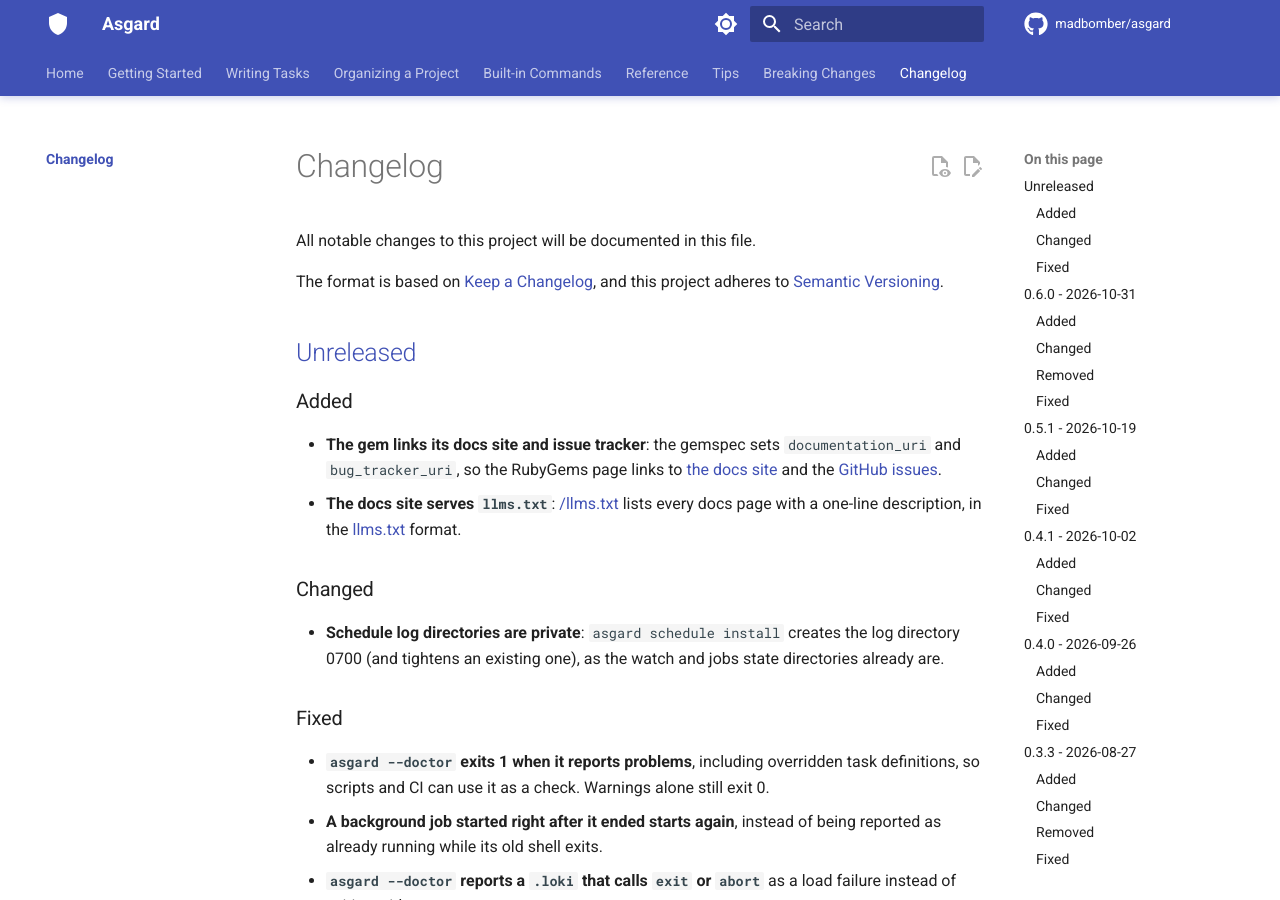
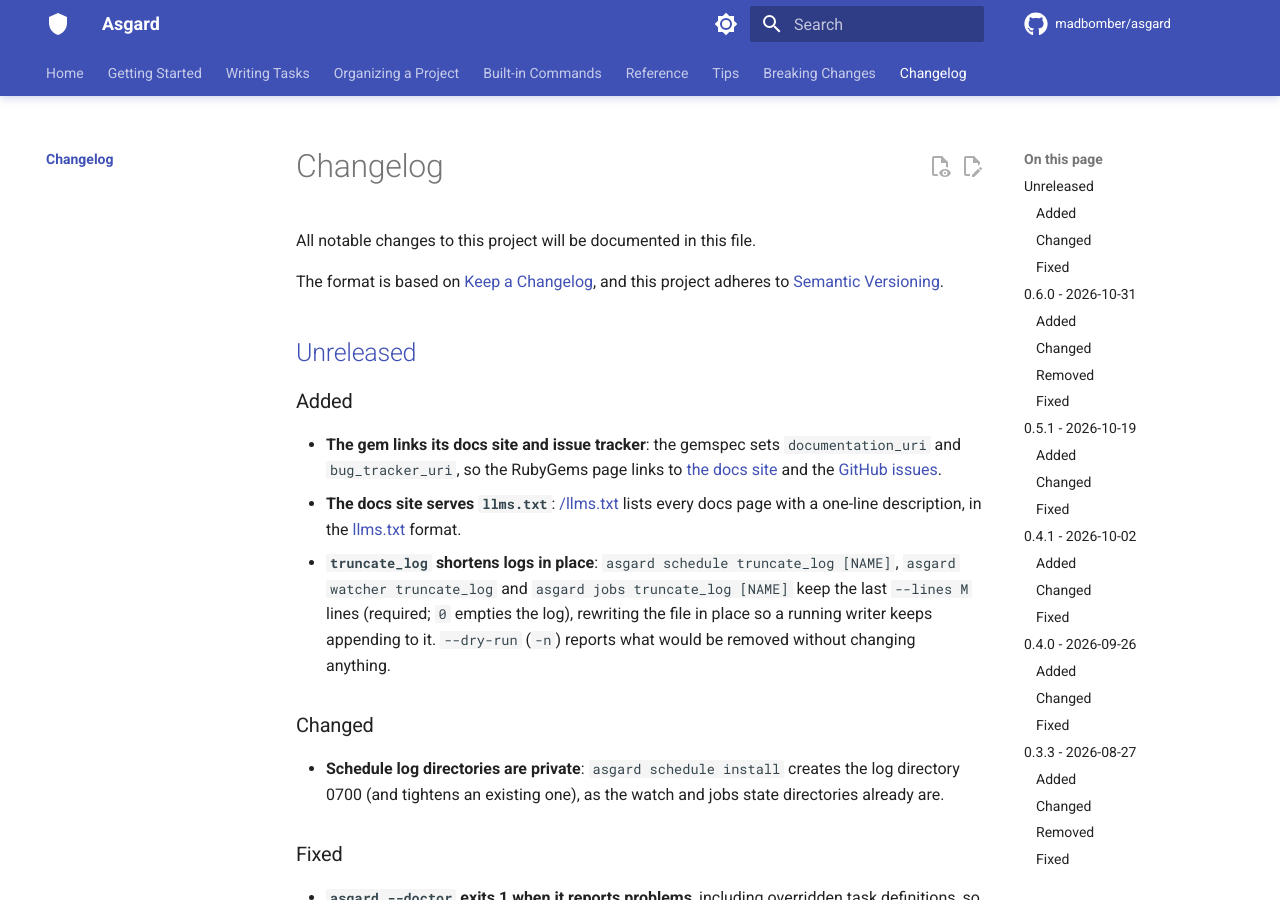
Before and after one commit to MadBomber/asgard, an MkDocs documentation site: the page built from docs/changelog.md, in a window 1280 px wide and 900 px high. Built offline with MkDocs 1.6.1 and Material for MkDocs 9.7.7, drawn with Linux system fonts in a browser that asks for light colours; comment, search, counter and statistics services are not loaded.

Commit message:
docs: list truncate_log in README, CHANGELOG and files.md
Commit 4f3add1 added schedule, watcher and jobs truncate_log and
documented them in the command pages; the README command blocks, the
Unreleased changelog and the Log Rotation and tidy-up notes in
docs/files.md did not mention it yet.

Refs #17

```diff
--- a/CHANGELOG.md
+++ b/CHANGELOG.md
@@ -17,6 +17,11 @@
   [/llms.txt](https://madbomber.github.io/asgard/llms.txt) lists every docs
   page with a one-line description, in the [llms.txt](https://llmstxt.org)
   format.
+- **`truncate_log` shortens logs in place**: `asgard schedule truncate_log
+  [NAME]`, `asgard watcher truncate_log` and `asgard jobs truncate_log [NAME]`
+  keep the last `--lines M` lines (required; `0` empties the log), rewriting
+  the file in place so a running writer keeps appending to it. `--dry-run`
+  (`-n`) reports what would be removed without changing anything.
 
 ### Changed
 
```
Also changed, not shown: README.md (+3 -0 lines), docs/files.md (+3 -1 lines).
